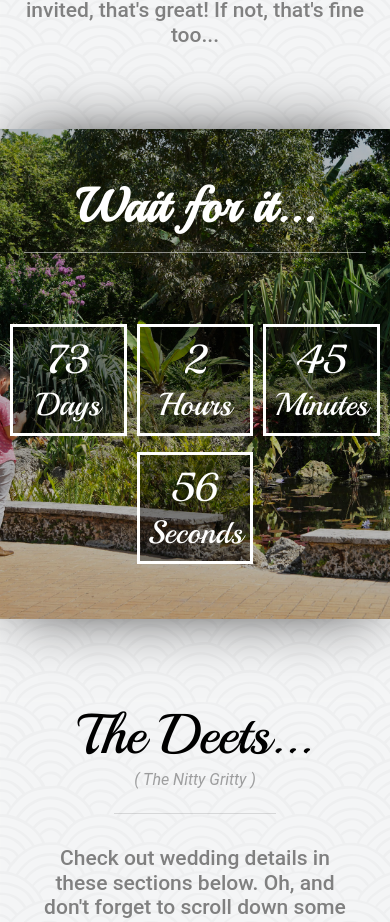
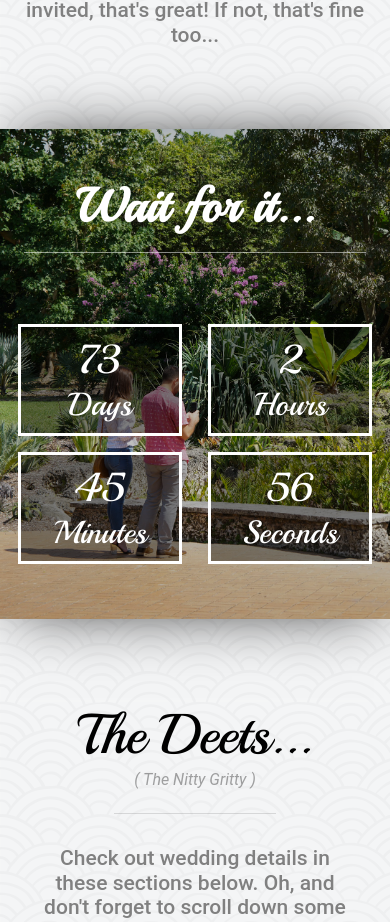
Before and after one commit to ReyLeal/leal-baker-wedding, a React (Create React App) app in the folder client/: page / in a window 390 px wide. Shown: the part 1299-2221 px from the top of the page. Built offline with nearby package versions, Linux system fonts and the light colour scheme.

Commit message:
working on better validation for max guest count

```diff
--- a/client/src/LP/LPCountDown.jsx
+++ b/client/src/LP/LPCountDown.jsx
@@ -72,7 +72,7 @@ export default class CountDown extends Component {
 
     countDownTime(unit) {
         return (
-            <Grid className={'countDown'} item xs={4} sm={2}>
+            <Grid className={'countDown'} item xs={6} sm={2}>
                 <div className={'timeContainer'}>
                     <div className={'timeNumber'}>
                         {this.state[unit]}
--- a/client/src/css/app.css
+++ b/client/src/css/app.css
@@ -316,6 +316,14 @@ body {
     }
 
     #CountdownContainer {
+        background:
+                no-repeat
+                linear-gradient(
+                        rgba(0, 0, 0, 0.25),
+                        rgba(0, 0, 0, 0.25)
+                ),
+                url('../media/waitForIt.jpeg');
+        background-size: cover;
         padding: 5px;
         min-height: 30rem;
     }
```
